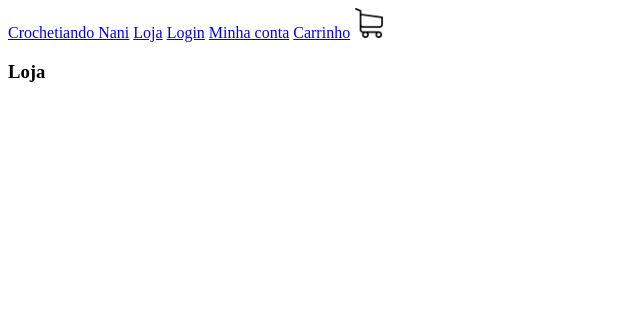
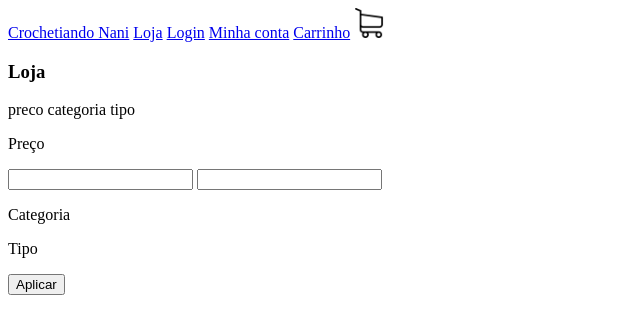
Before and after one commit to Victrosimao/Crochetiando-nani, a Django app: template loja/templates/loja.html in a window 1280 px wide. Shown: the top 334 px of the page, without its empty margins (0-640 px from the left). Run offline with Django 5.2, Linux system fonts and the light colour scheme; the template is opened without the code that fills it, so the values that code supplies are empty; some libraries are stand-ins or nearby versions.

Commit message:
Filtros da loja

```diff
--- a/loja/templates/loja.html
+++ b/loja/templates/loja.html
@@ -5,6 +5,33 @@
 
 <h3>Loja</h3>
 
+preco
+categoria
+tipo
+
+<form method="POST" action="">
+
+    <p>Preço</p>
+    <input type="number" name="preco_minimo" value={{ minimo }}>
+    <input type="number" name="preco_maximo" value={{ maximo }}>
+
+    <p>Categoria</p>
+
+    {% for categoria in categorias %}
+        <input type="radio" name="categoria" value={{ categoria.slug}}>
+        <label for="{{categoria.slug}}">{{categoria.nome}}</label>
+    {% endfor %}
+
+    <p>Tipo</p>
+
+    {% for tipo in tipos %}
+        <input type="radio" name="tipo" value={{ tipo.slug}}>
+        <label for="{{tipo.slug}}">{{tipo.nome}}</label>
+    {% endfor %}
+
+    <button type="submit"> Aplicar </button>
+
+</form>
 
 {% for produto in produtos %}
 <a href="{% url 'ver_produto' produto.id %}">
```
Also changed, not shown: loja/utils.py (+13 -0 lines), loja/views.py (+6 -2 lines).
